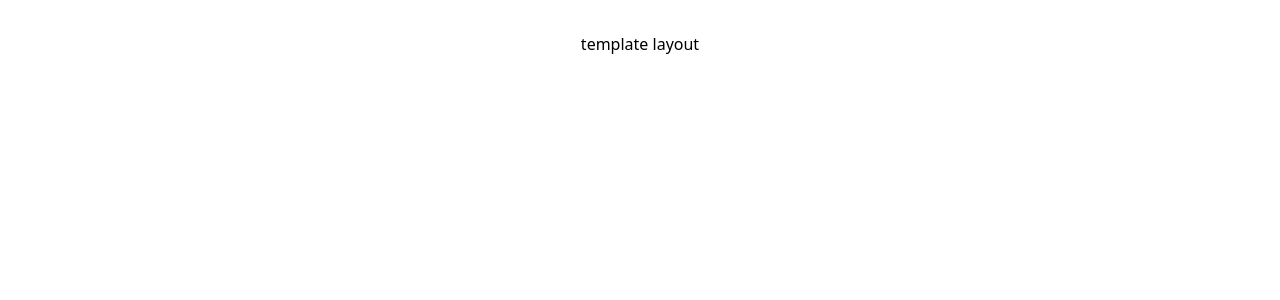
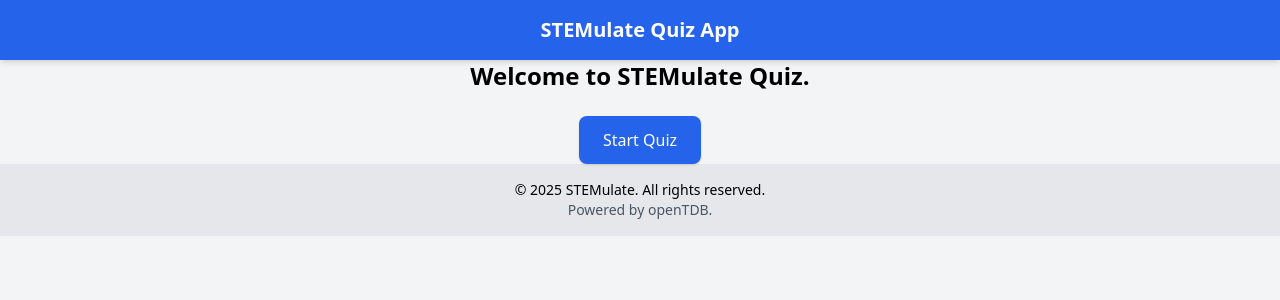
Before and after one commit to matshidisolp/stemulate-quiz, a React (Vite) app: page / in a window 1280 px wide. Shown: the top 300 px of the page. Built offline with nearby package versions, Linux system fonts and the light colour scheme.

Commit message:
update: App.jsx with routes for Home, Quiz and results pages

```diff
--- a/src/App.jsx
+++ b/src/App.jsx
@@ -1,31 +1,18 @@
-import './App.css';
-import { createBrowserRouter, RouterProvider,
-} from "react-router";
-
-const router = createBrowserRouter([
-  {
-    path: "/",
-    element: <div>template layout</div>,
-    children: [
-        {
-            index: true,
-            element: <p>Home Page</p>
-        },
-        {
-            path:"quiz",
-            element: <p>Quiz Page</p>
-        },
-        {
-            path:"results",
-            element: <p>Results Page</p>
-        }
-    ]
-  },
-]);
+import { BrowserRouter as Router, Routes, Route } from "react-router-dom";
+import HomePage from "./pages/HomePage";
+import QuizPage from "./pages/QuizPage";
+import ResultsPage from "./pages/ResultsPage";
 
 function App() {
-
-  return <RouterProvider router={router} />;
+    return (
+        <Router>
+            <Routes>
+                <Route path="/" element={<HomePage />} />
+                <Route path="/quiz" element={<QuizPage />} />
+                <Route path="/results" element={<ResultsPage />} />
+            </Routes>
+        </Router>
+    );
 }
 
-export default App
+export default App;
```
